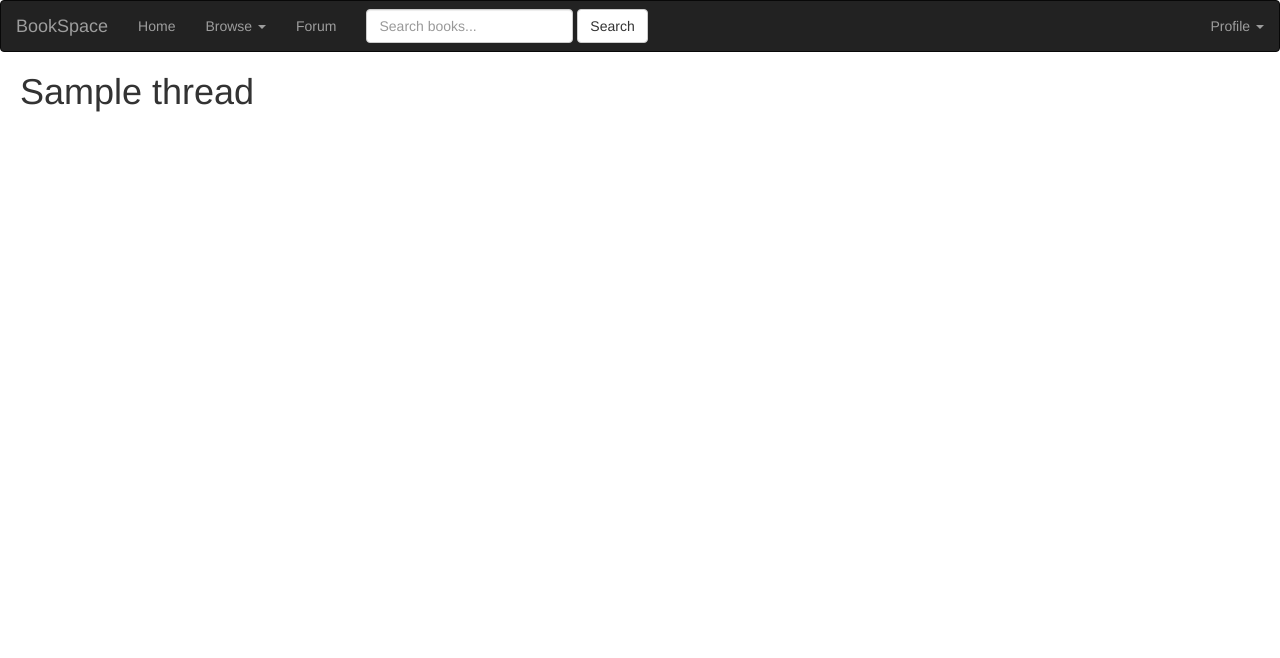
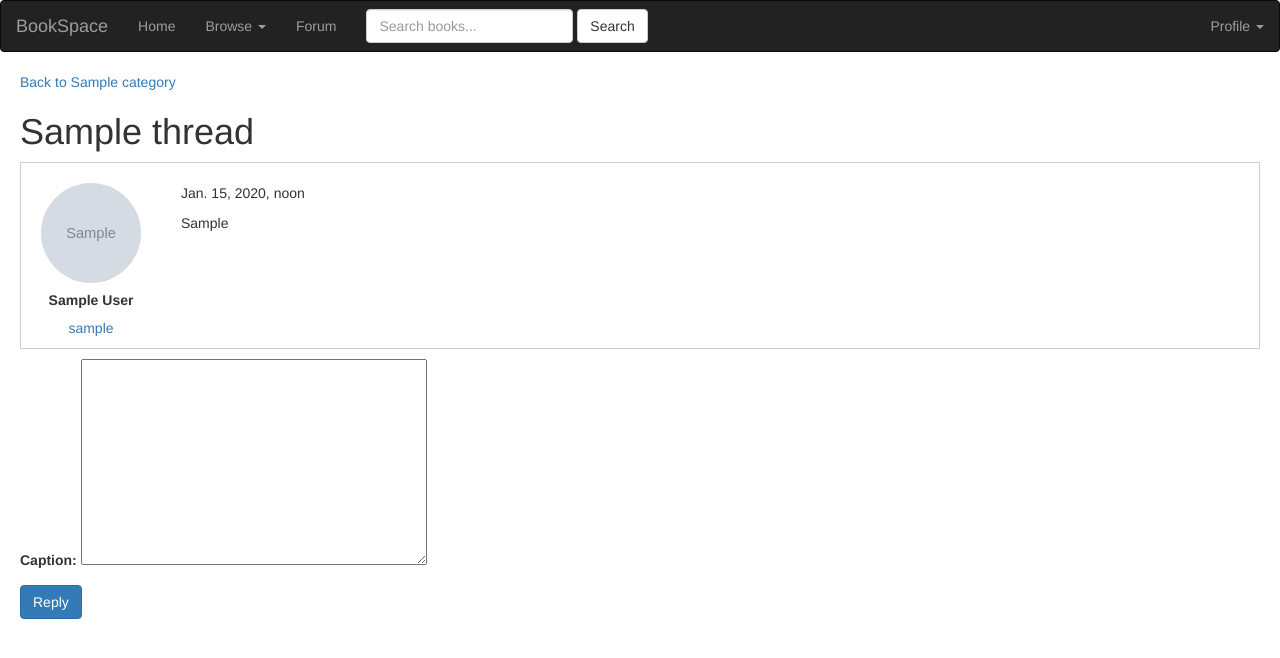
Before and after one commit to ivayloknchv/BookSpace-Working-Version, a Django app: a page that uses forum/templates/thread.html in a window 1280 px wide. Shown: the top 658 px of the page. Run offline with Django 5.2, Linux system fonts and the light colour scheme; a user stored in the database is signed in; tables that the repository leaves empty hold one stand-in row (values such as "Sample post"); grey boxes marked "Sample" are stand-in pictures; some libraries are stand-ins or nearby versions.

Commit message:
Finished the fundamental forum functionalities. Added some Bootstrap

```diff
--- a/books_database/templates/master.html
+++ b/books_database/templates/master.html
@@ -64,7 +64,7 @@
                             <li><a href="{% url 'genres' %}">Browse Genres</a></li>
                         </ul>
                     </li>
-                    <li><a href="#">Forum</a></li>
+                    <li><a href="{% url 'forum_homepage' %}">Forum</a></li>
                 </ul>
                 <form class="navbar-form navbar-left" method="GET" action="{% url 'search' %}">
                     {% csrf_token %}
--- a/books_database/views.py
+++ b/books_database/views.py
@@ -8,6 +8,7 @@ from books_database.models import (Book, Genre, Author, WantToReadBook,
                                    CurrentlyReadingBook, ReadBook, BookReview)
 from activities.models import (WantToReadActivity, CurrentlyReadingActivity, ReadActivity,
                                RatingActivity, ActivityWrapper)
+
 
 RECOMMENDATIONS_TO_SHOW = 12
 
--- a/forum/forms.py
+++ b/forum/forms.py
@@ -4,3 +4,7 @@ from django import forms
 class CreateThreadForm(forms.Form):
     title = forms.CharField(max_length=255)
     caption = forms.CharField(widget=forms.Textarea)
+
+
+class ThreadReplyForm(forms.Form):
+    caption = forms.CharField(widget=forms.Textarea)
--- a/forum/models.py
+++ b/forum/models.py
@@ -15,7 +15,7 @@ class Category(models.Model):
 
     def save(self, *args, **kwargs):
         if not self.slug:
-            self.slug = slugify(self.name)
+            self.slug = slugify(self.name, allow_unicode=True)
         super().save(*args, **kwargs)
 
 
@@ -34,7 +34,7 @@ class Thread(models.Model):
 
     def save(self, *args, **kwargs):
         if not self.slug:
-            self.slug = slugify(self.title)
+            self.slug = slugify(self.title, allow_unicode=True)
             super().save(*args, **kwargs)
         updated_slug = f'{self.slug}-{self.pk}'
         self.slug = updated_slug
--- a/forum/templates/create_thread.html
+++ b/forum/templates/create_thread.html
@@ -2,9 +2,9 @@
 {% block title %} Create New Thread{% endblock %}
 {% block content %}
 
-<h2>Create a new thread in {{ category.name }} category</h2>
+<h2>Create a new thread in {{ thread_category.name }} category</h2>
 
-<form action="{% url 'save_thread' category.slug %}" method="post" class="p-4 border rounded shadow bg-light">
+<form action="{% url 'save_thread' thread_category.slug %}" method="post" class="p-4 border rounded shadow bg-light">
     <div class="mb-3">
         {% csrf_token %}
         {{ form.as_p }}
--- a/forum/templates/thread.html
+++ b/forum/templates/thread.html
@@ -8,5 +8,39 @@
     {% endfor %}
 </ul>
 {% endif %}
+<p><a href="{% url 'show_category' thread.category.slug %}">Back to {{ thread.category.name }}</a></p>
 <h1>{{ thread.title }}</h1>
+
+{% for post in current_page %}
+<div class="post-container" style="display : flex; padding : 0 20px; margin-bottom : 10px; border : 1px solid #ccc;">
+    <div class="user-box">
+        <img src="{{ post.author.profile_picture.url }}" width="100" height="100" style="margin-top : 20px;
+        border-radius: 50%;">
+        <div class="user-details" style="text-align : center;">
+        <h5><b>{{ post.author.first_name }} {{ post.author.last_name }}</b></h5>
+        <p><a href="{% url 'profile' post.author.username %}">{{ post.author }}</a></p>
+        </div>
+    </div>
+    <div class="forum-content" style="padding-left : 40px; padding-top : 20px;">
+        <p>{{ post.post_datetime }}</p>
+        <p style="text-align: justify;">{{ post.caption }}</p>
+    </div>
+</div>
+{% endfor %}
+<form action="{% url 'add_reply' thread.slug %}" method="post" class="p-4 border rounded shadow bg-light">
+    <div class="mb-3">
+        {% csrf_token %}
+        {{ form.as_p }}
+    </div>
+    <button type="submit" class="btn btn-primary">Reply</button>
+</form>
+<div class="page-iteration" style="text-align: center;">
+    {% if current_page.has_previous %}
+    <a href="{% url 'view_thread' thread.slug %}?page={{ current_page.previous_page_number }}">Previous Page</a>
+    <br>
+    {% endif %}
+    {% if current_page.has_next %}
+    <a href="{% url 'view_thread' thread.slug %}?page={{ current_page.next_page_number }}">Next Page</a>
+    {% endif %}
+</div>
 {% endblock %}
--- a/forum/urls.py
+++ b/forum/urls.py
@@ -7,4 +7,5 @@ urlpatterns = [
     path('forum/categories/<str:slug>/create_thread', views.create_thread, name='create_thread'),
     path('forum/categories/<str:slug>/save_thread', views.save_thread, name='save_thread'),
     path('forum/threads/<str:slug>', views.view_thread, name='view_thread'),
+    path('forum/threads/<str:slug>/add_reply', views.add_reply, name='add_reply'),
 ]
--- a/forum/views.py
+++ b/forum/views.py
@@ -1,21 +1,22 @@
+from django.contrib import messages
 from django.db.models import Max, Count
-from django.contrib import messages
-from forum.forms import CreateThreadForm
 from django.core.paginator import Paginator
 from django.shortcuts import render, redirect
 from forum.models import Category, Post, Thread
 from django.contrib.auth.decorators import login_required
+from forum.forms import CreateThreadForm, ThreadReplyForm
 from activities.models import NewThreadActivity, NewPostActivity, ActivityWrapper
 
 
 RECENT_FORUM_ACTIVITIES = 50
 THREADS_PER_PAGE = 20
+POSTS_PER_PAGE = 20
 
 
 def get_recent_forum_activities():
-    thread_activites = ActivityWrapper.objects.filter(new_thread_activity__isnull=False)
-    post_activites = ActivityWrapper.objects.filter(new_post_activity__isnull=False)
-    recent_activities = (thread_activites | post_activites).order_by('-datetime')[:RECENT_FORUM_ACTIVITIES]
+    thread_activities = ActivityWrapper.objects.filter(new_thread_activity__isnull=False)
+    post_activities = ActivityWrapper.objects.filter(new_post_activity__isnull=False)
+    recent_activities = (thread_activities | post_activities).order_by('-datetime')[:RECENT_FORUM_ACTIVITIES]
     return recent_activities
 
 @login_required(login_url='/login/')
@@ -27,20 +28,21 @@ def show_forum_homepage(request):
 
 @login_required(login_url='/login/')
 def show_category(request, slug):
-    category = Category.objects.get(slug=slug)
-    threads = (Thread.objects.filter(category=category).annotate(latest_post_time=Max('post__post_datetime'),
+    current_category = Category.objects.get(slug=slug)
+    threads = (Thread.objects.filter(category=current_category).annotate(latest_post_time=Max('post__post_datetime'),
                                        posts_count=Count('post')).order_by('-latest_post_time'))
     threads_paginator = Paginator(threads, THREADS_PER_PAGE)
     page_num = request.GET.get('page', 1)
     current_page = threads_paginator.get_page(page_num)
-    return render(request, 'category.html', { 'category' : category,
+    return render(request, 'category.html', { 'category' : current_category,
                                               'current_page' : current_page })
 
 @login_required(login_url='/login/')
 def create_thread(request, slug):
-    category = Category.objects.get(slug=slug)
+    thread_category = Category.objects.get(slug=slug)
     form = CreateThreadForm()
-    return render(request, 'create_thread.html', { 'category' : category, 'form' : form })
+    return render(request, 'create_thread.html', { 'thread_category' : thread_category,
+                                                   'form' : form })
 
 @login_required(login_url='/login/')
 def save_thread(request, slug):
@@ -67,4 +69,36 @@ def save_thread(request, slug):
 @login_required(login_url='/login/')
 def view_thread(request, slug):
     thread = Thread.objects.get(slug=slug)
-    return render(request, 'thread.html', {'thread' : thread })
+    posts = Post.objects.filter(thread=thread).order_by('post_datetime')
+    posts_paginator = Paginator(posts, POSTS_PER_PAGE)
+    page_num = request.GET.get('page', 1)
+    current_page = posts_paginator.get_page(page_num)
+    form = ThreadReplyForm()
+    return render(request, 'thread.html', {'thread' : thread, 'current_page' : current_page,
+                                           'form' : form })
+
+@login_required(login_url='/login/')
+def add_reply(request, slug):
+    user = request.user
+    thread = Thread.objects.get(slug=slug)
+
+    if request.method == 'POST':
+        form = ThreadReplyForm(request.POST)
+
+        if form.is_valid():
+            caption = form.cleaned_data['caption']
+            post = Post(author=user, caption=caption, thread=thread)
+            post.save()
+            new_post_activity = NewPostActivity(initiator=user, thread=thread)
+            new_post_activity.save()
+            new_post_activity_wrapper = ActivityWrapper(initiator=user,new_post_activity=new_post_activity)
+            new_post_activity_wrapper.save()
+            messages.success(request, f'Successfully posted in {thread}')
+            posts = Post.objects.filter(thread=thread).order_by('post_datetime')
+            posts_paginator = Paginator(posts, POSTS_PER_PAGE)
+            #redirect the user to the last page where they can see their post
+            last_page = posts_paginator.num_pages
+            last_page = posts_paginator.get_page(last_page)
+            form = ThreadReplyForm()
+            return render(request, 'thread.html', {'thread': thread, 'current_page': last_page,
+                                            'form': form})
```
Also changed, not shown: forum/templates/forum_homepage.html (+7 -8 lines), homepage/templates/homepage_authenticated.html (+2 -5 lines), users/templates/user.html (+7 -6 lines).
